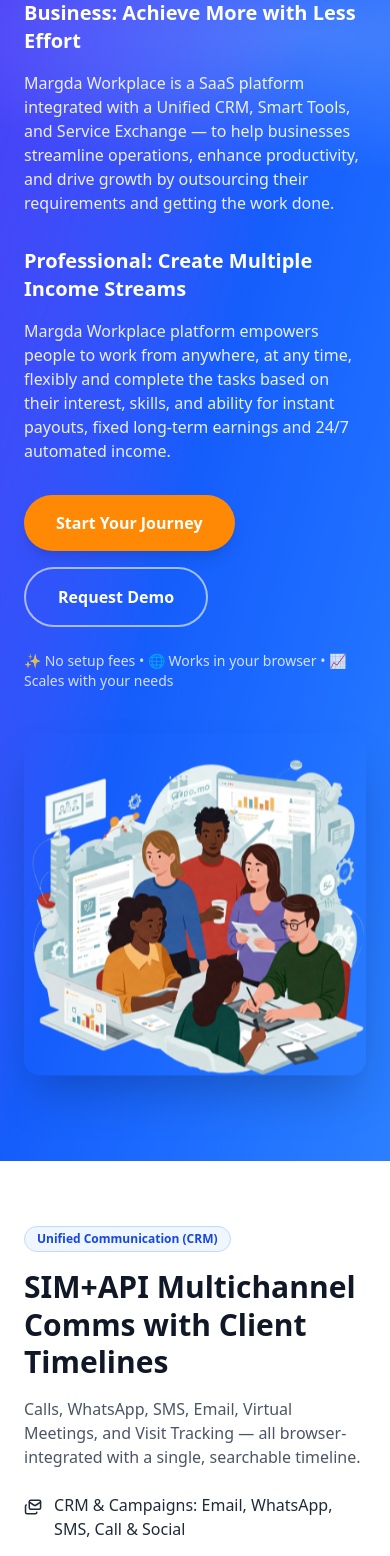
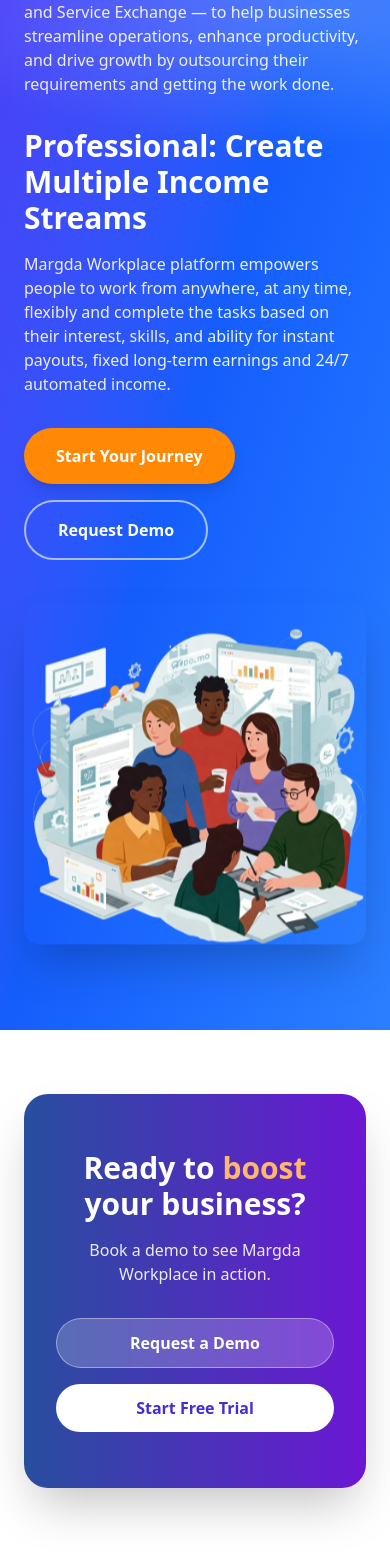
Before and after one commit to margda-workplace/margda, a Next.js app: page / in a window 390 px wide. Shown: the part 329-1885 px from the top of the page. Built offline with nearby package versions, Linux system fonts and the light colour scheme.

Commit message:
Changed the homepage

```diff
--- a/src/app/components/banner.js
+++ b/src/app/components/banner.js
@@ -12,20 +12,20 @@
         <div className="grid grid-cols-1 lg:grid-cols-2 gap-12 items-center">
           {/* Text Content */}
           <div>
-            <motion.h1
+            {/* <motion.h1
               initial={{ opacity: 0, y: 15 }}
               animate={{ opacity: 1, y: 0 }}
               transition={{ duration: 0.6 }}
               className="text-4xl md:text-5xl lg:text-6xl font-extrabold leading-tight"
             >
               <span className="text-orange-300">Margda Workplace</span> - One Platform for Everything
-            </motion.h1>
+            </motion.h1> */}
 
             <motion.h2
               initial={{ opacity: 0, y: 15 }}
               animate={{ opacity: 1, y: 0 }}
               transition={{ duration: 0.8, delay: 0.1 }}
-              className="mt-8 text-xl font-bold"
+              className="mt-8 text-3xl font-bold"
             >
               Business: Achieve More with Less Effort
             </motion.h2>
@@ -42,7 +42,7 @@
               initial={{ opacity: 0, y: 15 }}
               animate={{ opacity: 1, y: 0 }}
               transition={{ duration: 0.8, delay: 0.3 }}
-              className="mt-8 text-xl font-bold"
+              className="mt-8 text-3xl font-bold"
             >
               Professional: Create Multiple Income Streams
             </motion.h2>
@@ -75,14 +75,14 @@
               </Link>
             </motion.div>
 
-            <motion.div
+            {/* <motion.div
               initial={{ opacity: 0 }}
               animate={{ opacity: 1 }}
               transition={{ duration: 0.8, delay: 0.6 }}
               className="mt-6 text-sm text-white/80"
             >
               ✨ No setup fees • 🌐 Works in your browser • 📈 Scales with your needs
-            </motion.div>
+            </motion.div> */}
           </div>
 
           {/* Visual */}
--- a/src/app/page.js
+++ b/src/app/page.js
@@ -6,12 +6,21 @@
 import { motion, useAnimation } from "framer-motion";
 import { useInView } from "react-intersection-observer";
 
-import Navbar from "./components/navbar";         // rewritten below
-import Banner from "./components/banner";         // rewritten below
-import Footer from "./components/footer";         // your existing footer
+import Navbar from "./components/navbar"; // rewritten below
+import Banner from "./components/banner"; // rewritten below
+import Footer from "./components/footer"; // your existing footer
 import CommunicationCard from "./components/CommunicationCards"; // keep as-is
 
-import { Mails, SendHorizontal, FileUser, GraduationCap, TrendingUp, Users, BookOpen, BarChart3 } from "lucide-react";
+import {
+  Mails,
+  SendHorizontal,
+  FileUser,
+  GraduationCap,
+  TrendingUp,
+  Users,
+  BookOpen,
+  BarChart3,
+} from "lucide-react";
 
 export default function Home() {
   const scrollRef = useRef(null);
@@ -20,9 +29,12 @@
   const navItems = [
     { label: "CRM", icon: "crm-rmvd-bg.gif", href: "/login" },
     { label: "Smart Tools", icon: "service-tools-rmvd-bg.gif", href: "/login" },
-    { label: "Service Exchange", icon: "briefcase-rmvd-bg.gif", href: "/login" },
+    {
+      label: "Service Exchange",
+      icon: "briefcase-rmvd-bg.gif",
+      href: "/login",
+    },
     { label: "Mart Seva", icon: "shopping-cart-rmvd-bg.gif", href: "/login" },
-
   ];
 
   // Reveal-on-scroll animation
@@ -172,6 +184,33 @@
       {/* NAVBAR + HERO (rewritten) */}
       <Navbar navItems={navItems} />
       <Banner />
+      <RevealOnScroll className="px-6 md:px-8">
+        <section className="max-w-7xl mx-auto py-16">
+          <div className="rounded-3xl px-8 md:px-12 py-14 text-center text-white shadow-2xl bg-[linear-gradient(to_right,_#284E9E,_#6C17D3)]">
+            <h2 className="text-3xl md:text-5xl font-extrabold mb-4">
+              Ready to <span className="text-orange-300">boost</span> your
+              business?
+            </h2>
+            <p className="text-white/90 max-w-2xl mx-auto mb-8">
+              Book a demo to see Margda Workplace in action.
+            </p>
+            <div className="flex flex-col sm:flex-row gap-4 justify-center">
+              <Link
+                href="/login"
+                className="px-8 py-3 rounded-full bg-white/20 hover:bg-white/30 border border-white/40 font-semibold"
+              >
+                Request a Demo
+              </Link>
+              <Link
+                href="/login"
+                className="px-8 py-3 rounded-full bg-white text-indigo-700 font-semibold hover:bg-gray-100"
+              >
+                Start Free Trial
+              </Link>
+            </div>
+          </div>
+        </section>
+      </RevealOnScroll>
 
       {/* Communication (kept, but placed in a Vinove-like "section" wrapper) */}
       <RevealOnScroll className="px-6 md:px-8">
@@ -185,14 +224,17 @@
                 SIM+API Multichannel Comms with Client Timelines
               </h2>
               <p className="text-gray-600 mb-6">
-                Calls, WhatsApp, SMS, Email, Virtual Meetings, and Visit Tracking —
-                all browser-integrated with a single, searchable timeline.
+                Calls, WhatsApp, SMS, Email, Virtual Meetings, and Visit
+                Tracking — all browser-integrated with a single, searchable
+                timeline.
               </p>
 
               <ul className="space-y-3 text-gray-800">
                 <li className="flex items-start gap-3">
                   <Mails className="mt-0.5" />
-                  <span>CRM & Campaigns: Email, WhatsApp, SMS, Call & Social</span>
+                  <span>
+                    CRM & Campaigns: Email, WhatsApp, SMS, Call & Social
+                  </span>
                 </li>
                 <li className="flex items-start gap-3">
                   <SendHorizontal className="mt-0.5" />
@@ -222,7 +264,10 @@
 
             {/* Cards rail (unchanged component) */}
             <div className="bg-white rounded-2xl border border-gray-200 shadow-sm p-4">
-              <ScrollableCardsContainer cardData={cardData} scrollRef={scrollRef} />
+              <ScrollableCardsContainer
+                cardData={cardData}
+                scrollRef={scrollRef}
+              />
             </div>
           </div>
         </section>
@@ -240,12 +285,16 @@
                 Move faster with purpose-built AI assistants
               </h3>
               <p className="text-gray-600 mb-6">
-                Your stack for growth: counselling, sales, hiring, training, and progress analytics.
+                Your stack for growth: counselling, sales, hiring, training, and
+                progress analytics.
               </p>
 
               <div className="grid grid-cols-1 sm:grid-cols-2 gap-3">
                 {[
-                  { text: "Career & Education Counselling", icon: GraduationCap },
+                  {
+                    text: "Career & Education Counselling",
+                    icon: GraduationCap,
+                  },
                   { text: "Marketing & Sales", icon: TrendingUp },
                   { text: "Hiring & Recruitment", icon: Users },
                   { text: "Teaching & Training", icon: BookOpen },
@@ -307,7 +356,8 @@
                 <span className="text-orange-300">Service</span> Exchange
               </h2>
               <p className="mt-2 opacity-90">
-                Outsource work or complete tasks to earn — your on-demand marketplace.
+                Outsource work or complete tasks to earn — your on-demand
+                marketplace.
               </p>
             </div>
 
@@ -348,7 +398,9 @@
                 <span className="bg-orange-500 px-6 py-2 rounded-md font-semibold inline-block text-lg">
                   Service Offered
                 </span>
-                <p className="mt-2 opacity-90">Complete tasks to earn instantly</p>
+                <p className="mt-2 opacity-90">
+                  Complete tasks to earn instantly
+                </p>
 
                 <div className="mt-6 flex justify-center lg:justify-end">
                   <img
@@ -365,11 +417,12 @@
       </RevealOnScroll>
 
       {/* Big CTA (Vinove-style bold band) */}
-      <RevealOnScroll className="px-6 md:px-8">
+      {/* <RevealOnScroll className="px-6 md:px-8">
         <section className="max-w-7xl mx-auto py-16">
           <div className="rounded-3xl px-8 md:px-12 py-14 text-center text-white shadow-2xl bg-[linear-gradient(to_right,_#284E9E,_#6C17D3)]">
             <h2 className="text-3xl md:text-5xl font-extrabold mb-4">
-              Ready to <span className="text-orange-300">boost</span> your business?
+              Ready to <span className="text-orange-300">boost</span> your
+              business?
             </h2>
             <p className="text-white/90 max-w-2xl mx-auto mb-8">
               Book a demo to see Margda Workplace in action.
@@ -390,15 +443,19 @@
             </div>
           </div>
         </section>
-      </RevealOnScroll>
+      </RevealOnScroll> */}
 
       {/* Subscribe (kept) */}
       <RevealOnScroll className="px-6 md:px-8">
         <section className="max-w-5xl mx-auto py-16">
           <div className="bg-white rounded-3xl shadow-sm border border-orange-200 p-6 sm:p-10">
             <div className="text-center mb-8">
-              <h3 className="text-2xl sm:text-3xl font-bold text-blue-600">Stay Updated</h3>
-              <p className="text-blue-500 mt-2">Subscribe for the latest updates and offers.</p>
+              <h3 className="text-2xl sm:text-3xl font-bold text-blue-600">
+                Stay Updated
+              </h3>
+              <p className="text-blue-500 mt-2">
+                Subscribe for the latest updates and offers.
+              </p>
             </div>
 
             <form className="flex flex-col sm:flex-row flex-wrap gap-4 justify-center">
@@ -449,15 +506,23 @@
       const speed = 1.2;
 
       if (isDesktop) {
-        const maxScroll = scrollContainer.scrollWidth - scrollContainer.clientWidth;
+        const maxScroll =
+          scrollContainer.scrollWidth - scrollContainer.clientWidth;
         scrollContainer.scrollLeft += direction * speed;
-        if (scrollContainer.scrollLeft >= maxScroll || scrollContainer.scrollLeft <= 0) {
+        if (
+          scrollContainer.scrollLeft >= maxScroll ||
+          scrollContainer.scrollLeft <= 0
+        ) {
           direction *= -1;
         }
       } else {
-        const maxScroll = scrollContainer.scrollHeight - scrollContainer.clientHeight;
+        const maxScroll =
+          scrollContainer.scrollHeight - scrollContainer.clientHeight;
         scrollContainer.scrollTop += direction * speed;
-        if (scrollContainer.scrollTop >= maxScroll || scrollContainer.scrollTop <= 0) {
+        if (
+          scrollContainer.scrollTop >= maxScroll ||
+          scrollContainer.scrollTop <= 0
+        ) {
           direction *= -1;
         }
       }
```
